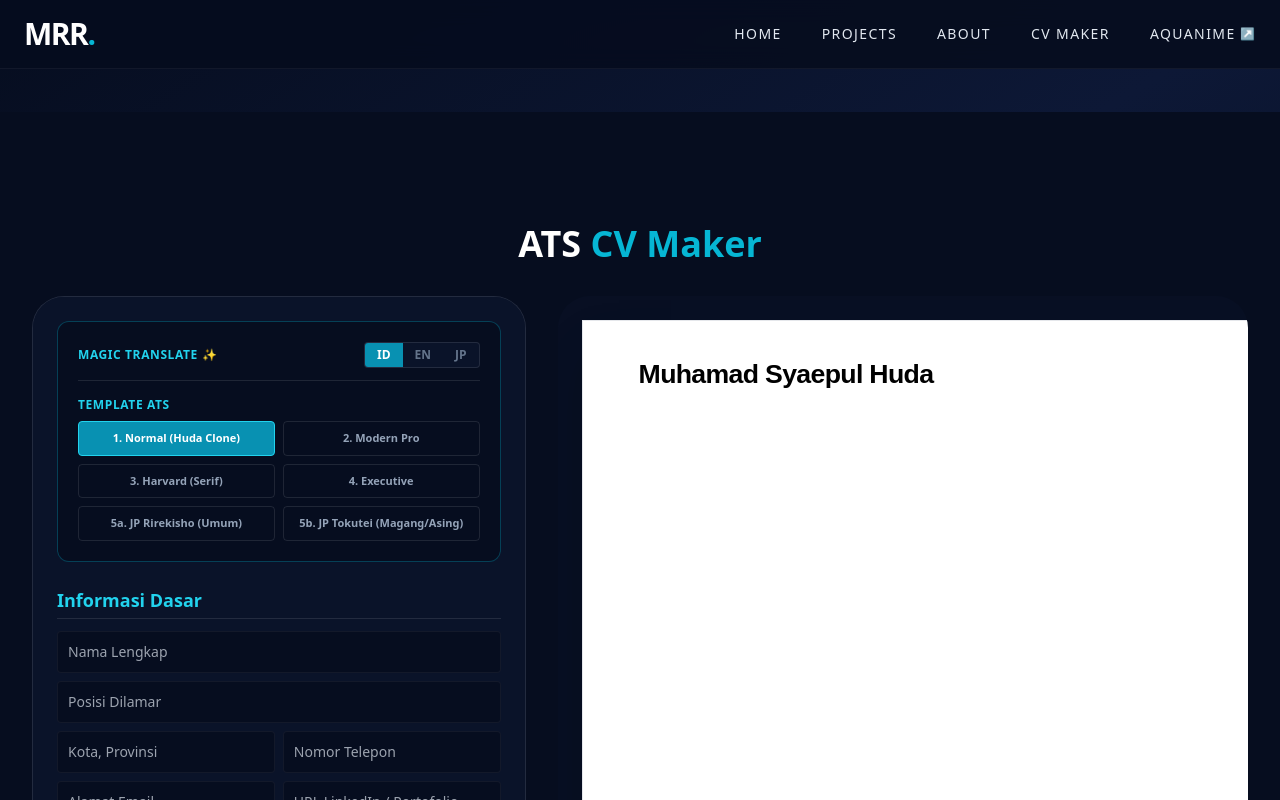
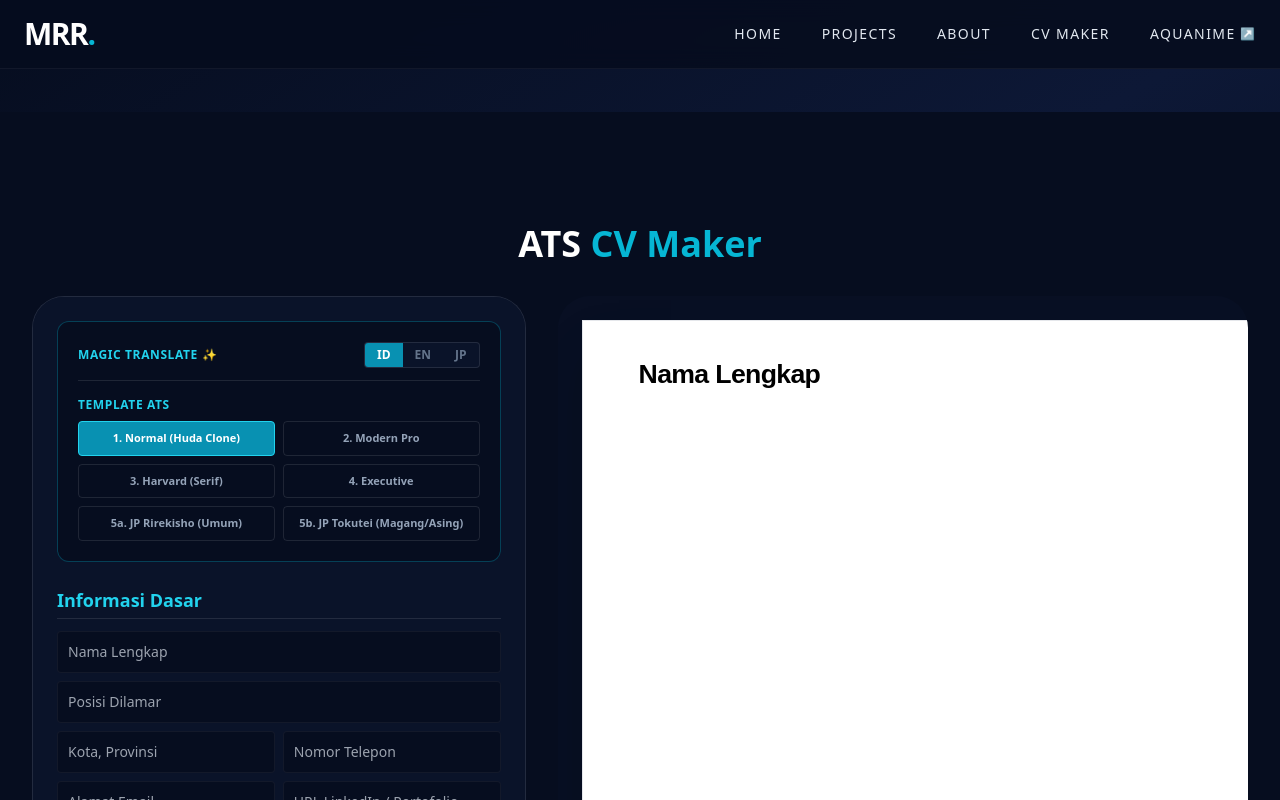
Before and after one commit to Rafli161102/CV-MRR, a Next.js app: page /cv-maker in a window 1280 px wide. Shown: the top 800 px of the page. Built offline with nearby package versions, Linux system fonts and the light colour scheme.

Commit message:
Update template name and default name in CV maker

```diff
--- a/src/app/cv-maker/page.jsx
+++ b/src/app/cv-maker/page.jsx
@@ -370,11 +370,11 @@ export default function CVMaker() {
                   /* 2. JIKA TEMPLATE UMUM (NORMAL, MODERN, DLL)               */
                   /* --------------------------------------------------------- */
                   <>
-                    {/* TEMA 1: NORMAL (Huda Clone) - 100% Persis PDF (Rata Kiri, Non-Center) */}
+                    {/* TEMA 1: NORMAL (Profesional) - 100% Persis PDF (Rata Kiri, Non-Center) */}
                     {template === 'normal' && (
                       <div className="pb-2 text-left">
                         {/* Judul Capitalize Standard */}
-                        <h1 className="text-[20pt] font-bold mb-1 tracking-tight capitalize leading-none">{basics.name || "Muhamad Syaepul Huda"}</h1>
+                        <h1 className="text-[20pt] font-bold mb-1 tracking-tight capitalize leading-none">{basics.name || "Nama Lengkap"}</h1>
 
                         <p className="text-[10pt] text-black flex flex-wrap gap-x-1.5 mt-1.5 mb-3">
                           {[basics.location, basics.phone, basics.email, basics.linkedin].filter(Boolean).join(' | ')}
```
